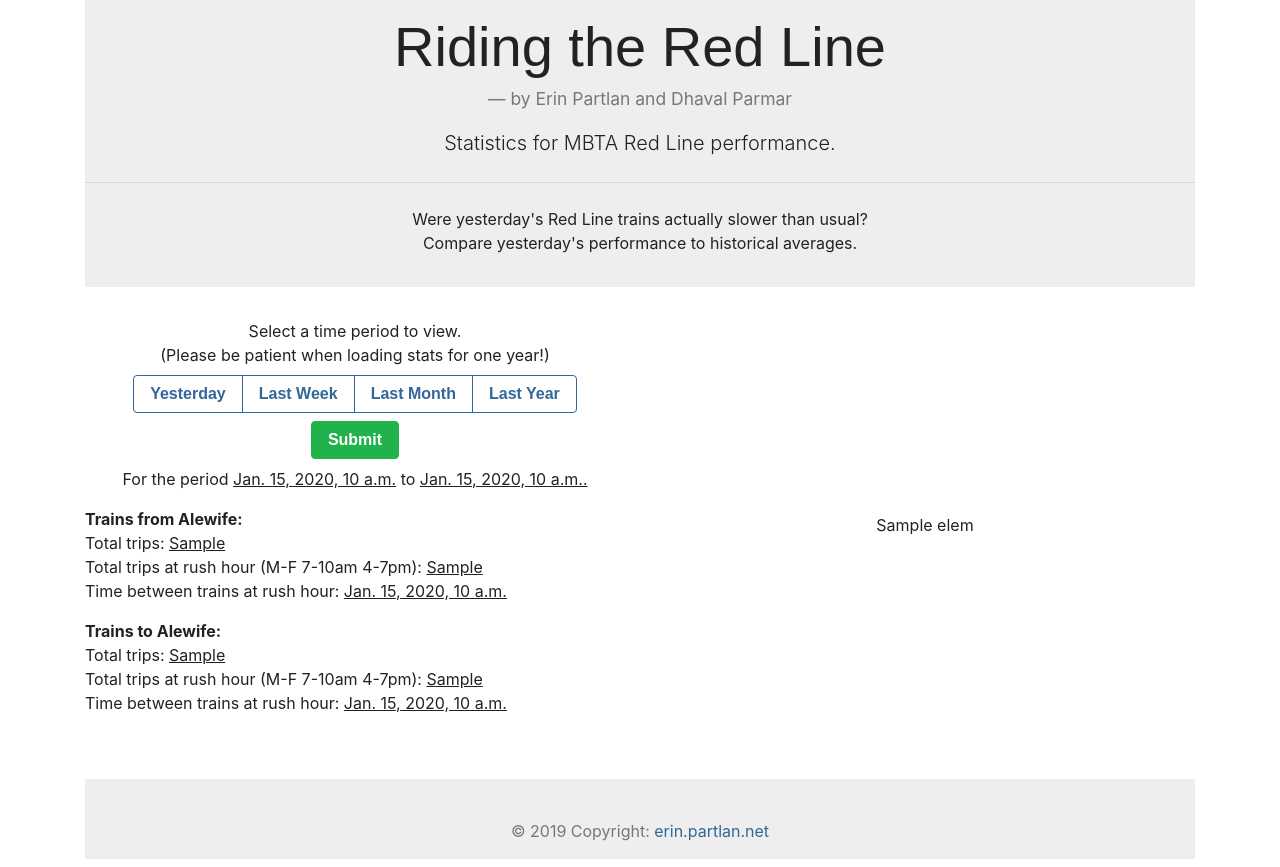
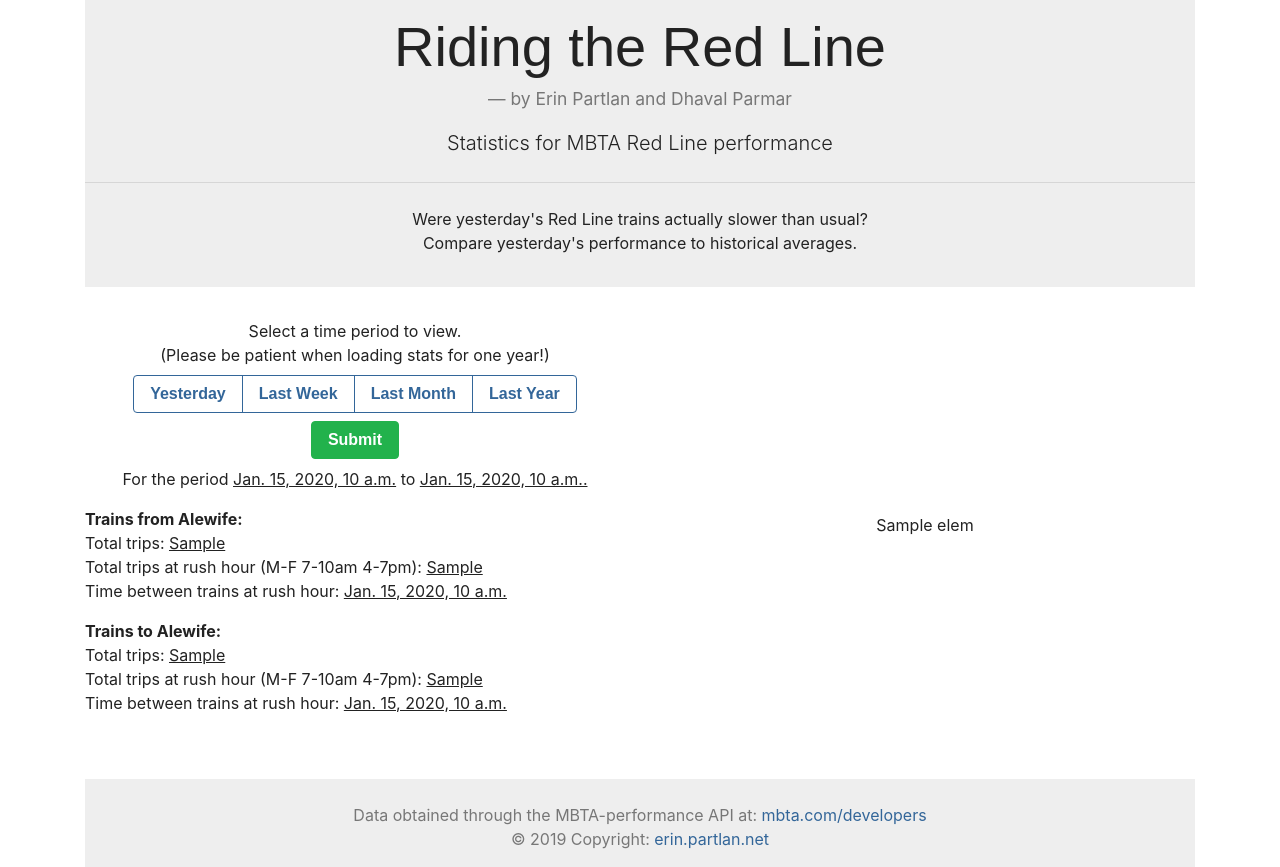
Before and after one commit to epartlan/mbta, a Django app: template polls/templates/polls/index.html in a window 1280 px wide. Run offline with Django 3.2, Linux system fonts and the light colour scheme; the template is opened without the code that fills it: most values are stand-ins (such as "Sample title", 1, 10 or a date in 2020); some libraries are stand-ins or nearby versions; some web fonts are replaced.

Commit message:
Added source for MBTA data in the footer

```diff
--- a/polls/templates/polls/index.html
+++ b/polls/templates/polls/index.html
@@ -32,7 +32,7 @@
 					</blockquote>
 
 					<p class="lead">
-						Statistics for MBTA Red Line performance.
+						Statistics for MBTA Red Line performance
 						<hr class="my-4">
 						Were yesterday's Red Line trains actually slower than usual?<br />
 						Compare yesterday's performance to historical averages.
@@ -119,10 +119,13 @@
 		</div> <!-- end row -->
 
 		<!-- Footer -->
-		<footer class="page-footer font-small blue pt-4 mt-5">
+		<footer class="page-footer font-small blue pt-4 pb-3 mt-5">
+			<div class="text-center text-muted">Data obtained through the MBTA-performance API at:
+				<a class="text-info" href="https://www.mbta.com/developers">mbta.com/developers</a>
+			</div>
 			<!-- Copyright -->
-			<div class="footer-copyright text-center text-muted py-3">&copy; 2019 Copyright:
-				<a class="text-info" href="https://erin.partlan.net/">erin.partlan.net</a>
+			<div class="footer-copyright text-center text-muted">&copy; 2019 Copyright:
+				<a class="text-info" href="https://erin.partlan.net">erin.partlan.net</a>
 			</div>
 			<!-- Copyright -->
 		</footer>
```
